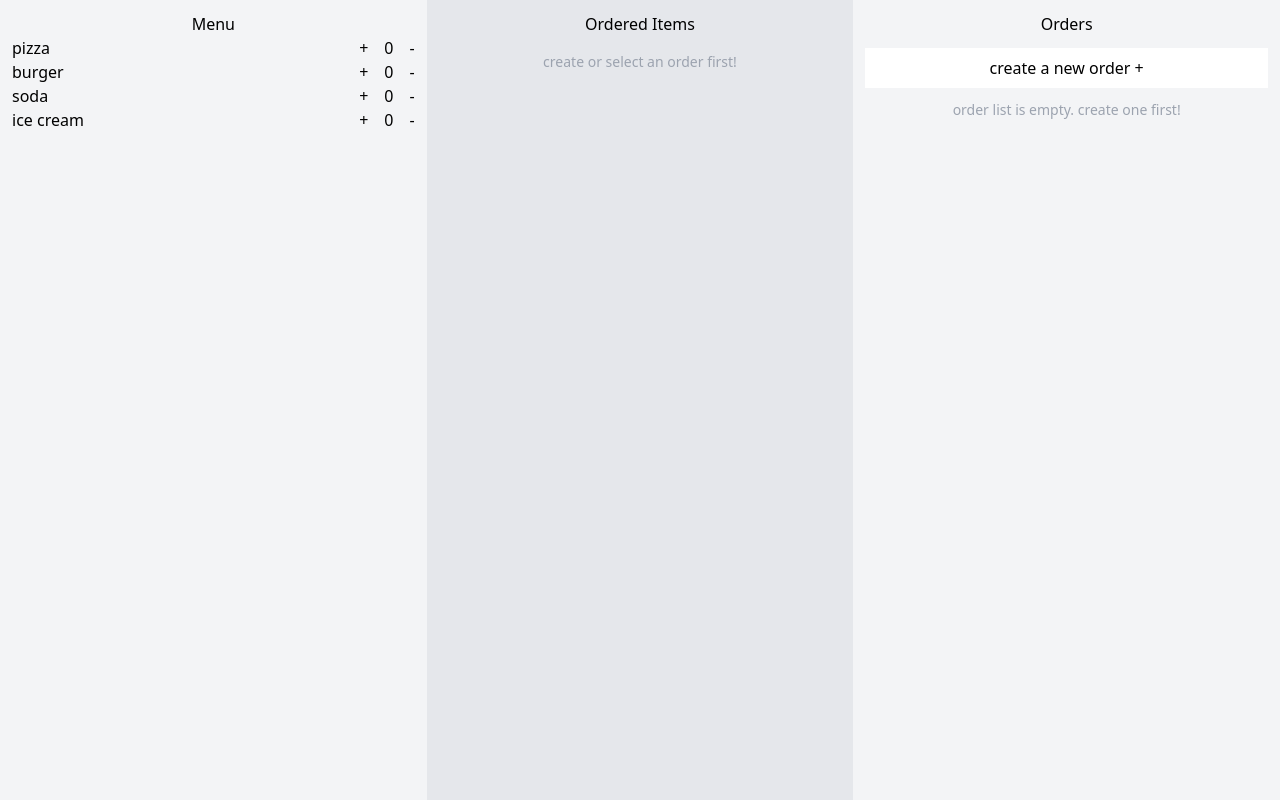
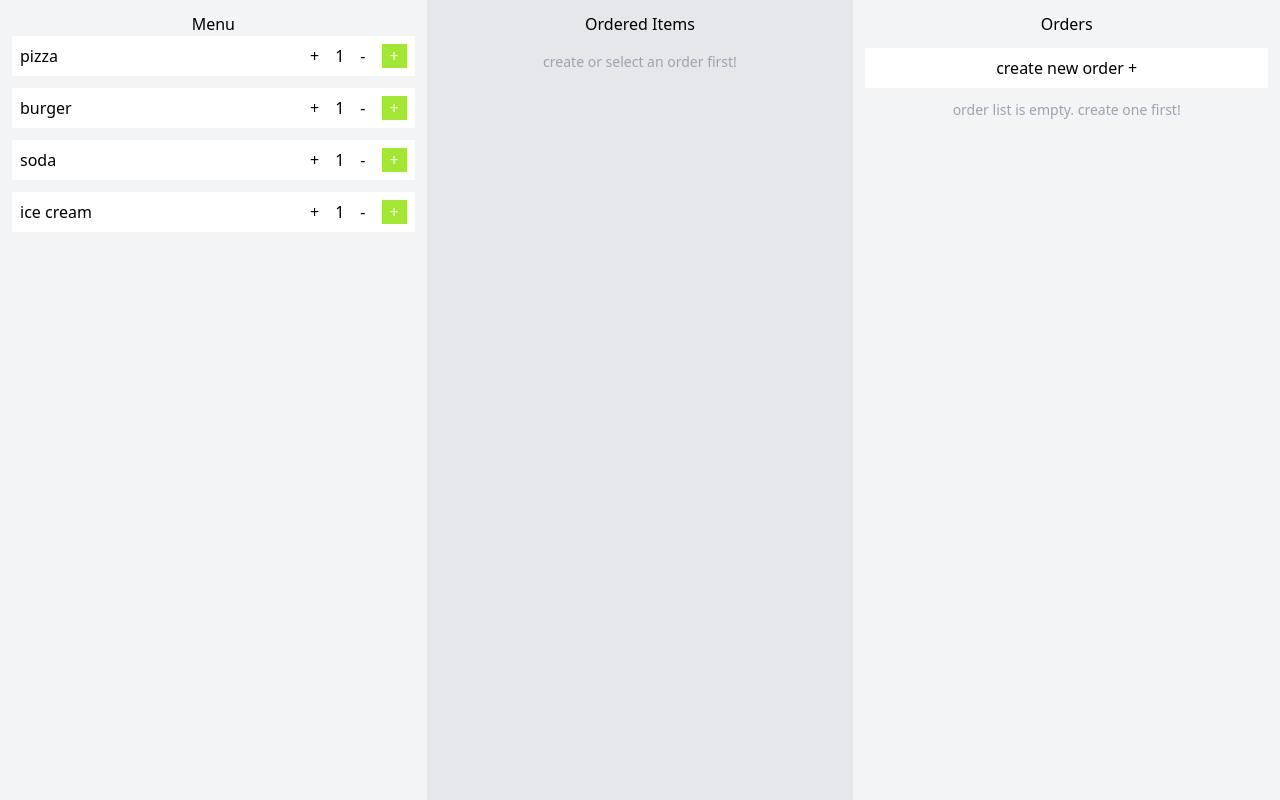
Before and after one commit to megatronhehe/food-ordering-panel, a React (Vite) app: page / in a window 1280 px wide. Built offline with nearby package versions, Linux system fonts and the light colour scheme.

Commit message:
added feature: add menu items on selected order

```diff
--- a/src/App.jsx
+++ b/src/App.jsx
@@ -1,23 +1,31 @@
 import { useState } from "react";
+
+import { menusArray } from "./data/data";
 
 import Menu from "./components/Menu";
 import OrderedItems from "./components/OrderedItems";
 import Orders from "./components/Orders";
 
 function App() {
+	const [allMenus, setAllMenus] = useState(menusArray);
 	const [ordersList, setOrdersList] = useState([]);
 	const [selectedOrder, setSelectedOrder] = useState([]);
-
-	console.log(selectedOrder);
 
 	return (
 		<>
 			<main className="grid h-screen grid-cols-3">
 				<div className="w-full p-3 bg-gray-100">
-					<Menu />
+					<Menu
+						allMenus={allMenus}
+						setAllMenus={setAllMenus}
+						selectedOrder={selectedOrder}
+						setSelectedOrder={setSelectedOrder}
+						ordersList={ordersList}
+						setOrdersList={setOrdersList}
+					/>
 				</div>
 				<div className="w-full p-3 bg-gray-200">
-					<OrderedItems selectedOrder={selectedOrder} />
+					<OrderedItems selectedOrder={selectedOrder} ordersList={ordersList} />
 				</div>
 				<div className="w-full p-3 bg-gray-100">
 					<Orders
--- a/src/components/Menu.jsx
+++ b/src/components/Menu.jsx
@@ -1,18 +1,62 @@
 import React from "react";
 
-import { menusArray } from "../data/data";
+const Menu = ({
+	allMenus,
+	setAllMenus,
+	selectedOrder,
+	setSelectedOrder,
+	ordersList,
+	setOrdersList,
+}) => {
+	const plusQty = (id) => {
+		setAllMenus((prev) =>
+			prev.map((menu) =>
+				menu.fid === id ? { ...menu, quantity: menu.quantity + 1 } : menu
+			)
+		);
+	};
 
-const Menu = () => {
-	const menusElement = menusArray.map((menu, i) => (
-		<div key={menu.fid} className="flex justify-between">
+	const minusQty = (id) => {
+		setAllMenus((prev) =>
+			prev.map((menu) =>
+				menu.fid === id ? { ...menu, quantity: menu.quantity - 1 } : menu
+			)
+		);
+	};
+
+	const addItemToOrder = (id) => {
+		if (selectedOrder.id > 0) {
+			const thisItem = allMenus.find((menu) => menu.fid === id);
+			setOrdersList((prev) =>
+				prev.map((order) =>
+					order.id === selectedOrder.id
+						? { ...order, items: [...order.items, thisItem] }
+						: order
+				)
+			);
+		}
+	};
+	// setSelectedOrder((prev) => ({ ...prev, items: [thisItem] }));
+
+	const menusElement = allMenus.map((menu, i) => (
+		<div key={menu.fid} className="flex justify-between p-2 mb-3 bg-white">
 			<p>{menu.name}</p>
 			<div className="flex gap-4">
-				<button>+</button>
-				<p>0</p>
-				<button>-</button>
+				<button onClick={() => plusQty(menu.fid)}>+</button>
+				<p>{menu.quantity}</p>
+				<button disabled={menu.quantity < 2} onClick={() => minusQty(menu.fid)}>
+					-
+				</button>
+				<button
+					onClick={() => addItemToOrder(menu.fid)}
+					className="w-full px-2 text-white bg-lime-400"
+				>
+					+
+				</button>
 			</div>
 		</div>
 	));
+
 	return (
 		<div>
 			<h1 className="text-center">Menu</h1>
--- a/src/components/OrderedItems.jsx
+++ b/src/components/OrderedItems.jsx
@@ -1,13 +1,18 @@
 import React from "react";
 
-const OrderedItems = ({ selectedOrder }) => {
+const OrderedItems = ({ selectedOrder, ordersList }) => {
 	let orderItemsElement;
 	if (selectedOrder.id > 0) {
-		orderItemsElement = selectedOrder.items.map((item, i) => (
-			<p key={i}>{item}</p>
+		const thisOrder = ordersList.filter(
+			(order) => order.id === selectedOrder.id
+		);
+		orderItemsElement = thisOrder[0].items.map((item, i) => (
+			<div key={i} className="flex justfy-between ">
+				<p>{item.name}</p>
+				<p>{item.quantity}</p>
+			</div>
 		));
 	}
-
 	return (
 		<div>
 			<h1 className="text-center">Ordered Items</h1>
--- a/src/components/Orders.jsx
+++ b/src/components/Orders.jsx
@@ -16,7 +16,7 @@ const Orders = ({
 		id: createId(),
 		name: "",
 		tableNumber: "",
-		items: ["hard", "coded", "ordered", "items", "here"],
+		items: [],
 	});
 
 	const handleChange = (e) => {
@@ -29,7 +29,7 @@ const Orders = ({
 			id: createId(),
 			name: "",
 			tableNumber: "",
-			items: ["hard", "coded", "ordered", "items", "here"],
+			items: [],
 		});
 	};
 
@@ -78,7 +78,7 @@ const Orders = ({
 		<div className="text-center">
 			<h1>Orders</h1>
 			<button onClick={toggleShow} className="w-full py-2 my-3 bg-white">
-				create a new order +
+				{isToggledShow ? "cancel x" : "create new order +"}
 			</button>
 			{isToggledShow && (
 				<form className="flex gap-3 mb-3">
```
